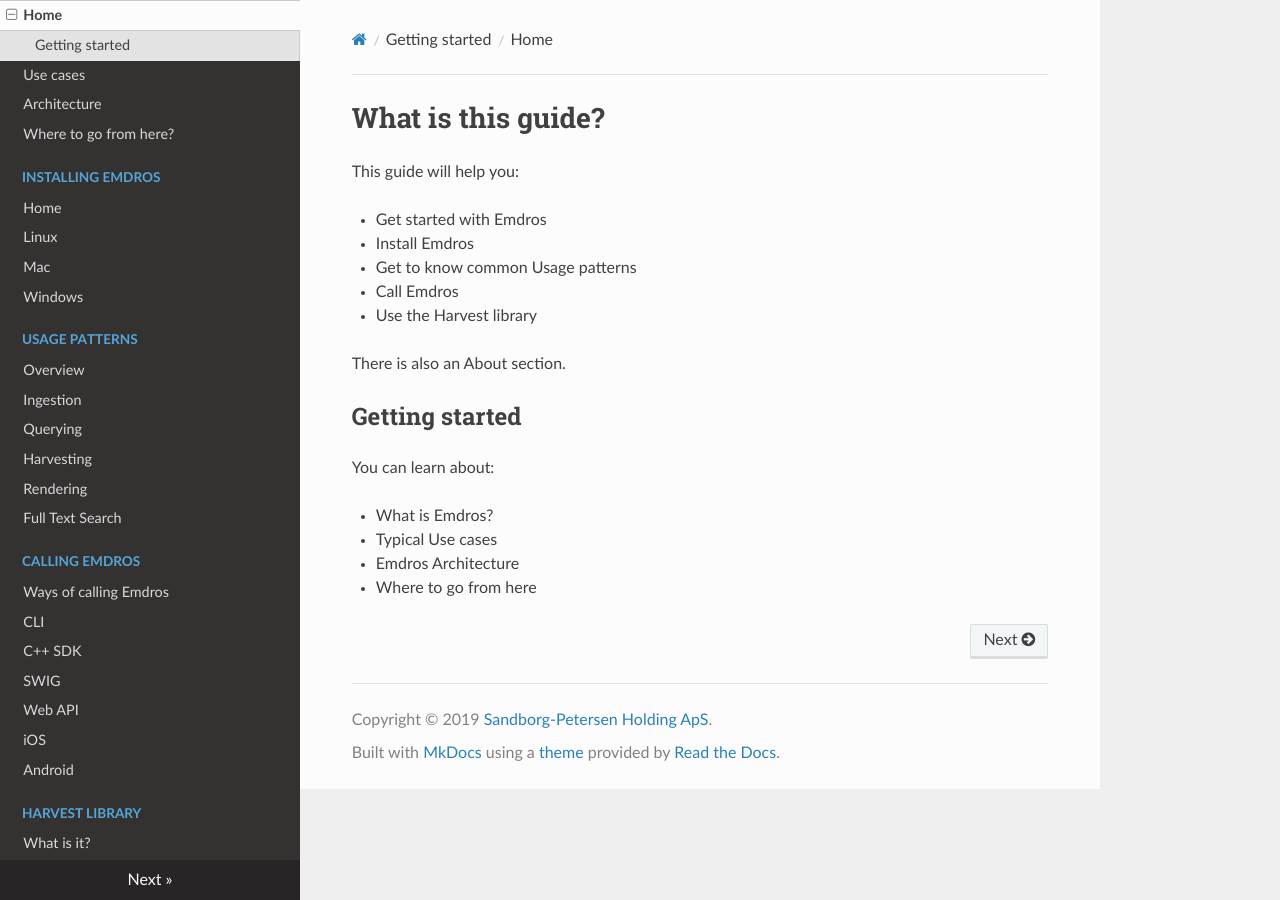
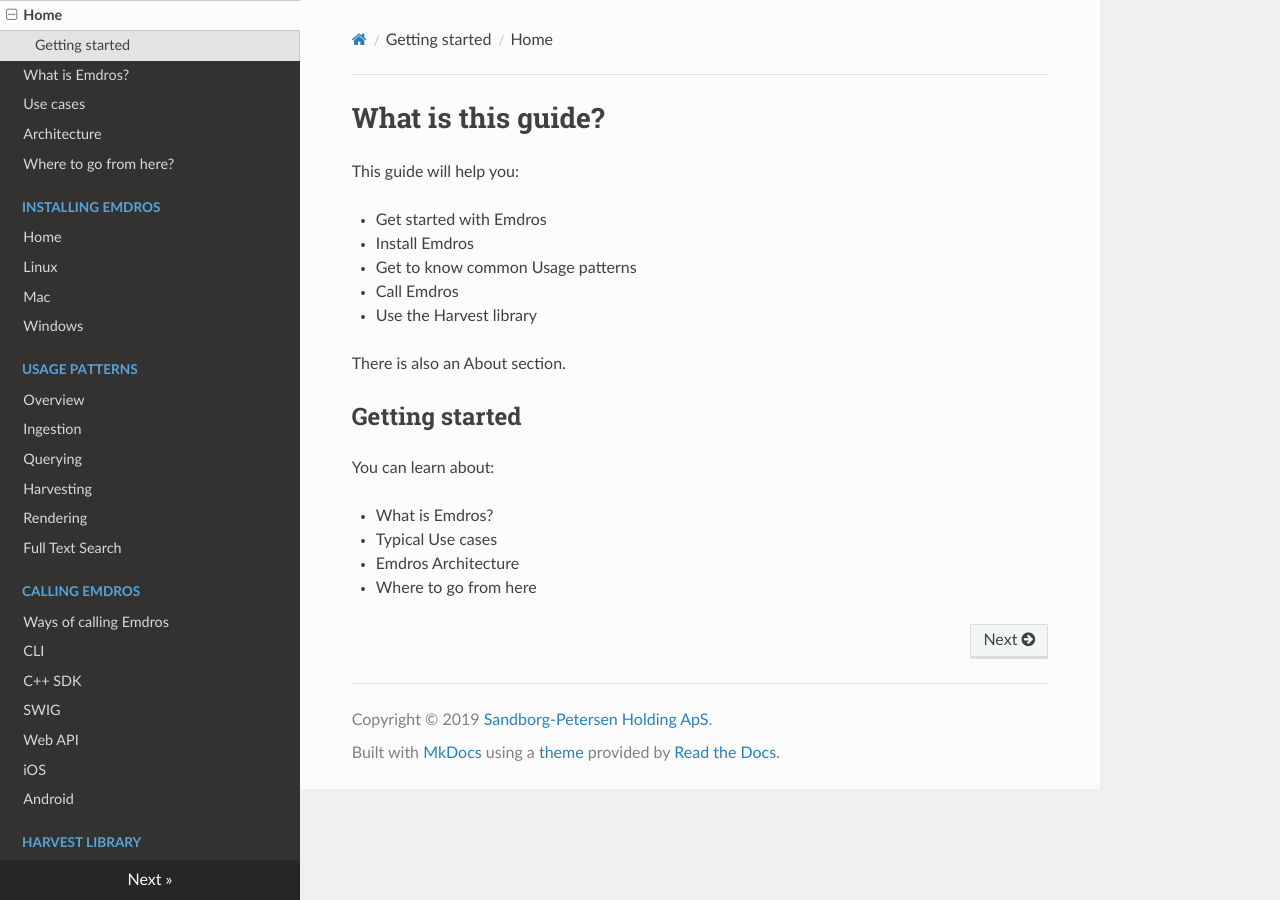
Before and after one commit to emdros/docs-emdros, an MkDocs documentation site: the page built from doc/markdown/progref/docs/index.md, in a window 1280 px wide. Built offline with MkDocs 1.6.1, drawn with Linux system fonts in a browser that asks for light colours; nearby versions of some CDN libraries; old or Windows-style settings are respelled for this version of MkDocs; some of the changed lines change nothing that is shown.

Commit message:
More menu items.

```diff
--- a/doc/markdown/progref/mkdocs.yml
+++ b/doc/markdown/progref/mkdocs.yml
@@ -9,6 +9,7 @@
 pages:
     - Getting started:
          - Home: index.md
+         - What is Emdros?: whatisemdros.md
          - Use cases: usecases.md
          - Architecture: architecture.md
          - Where to go from here?: wheretogo.md
@@ -34,7 +35,11 @@
          - Android: calling_emdros/android.md
     - Harvest Library:
          - What is it?: harvestlib/index.md
-         - Render Library: harvestlib/renderlib.md
+         - Render Library:
+              - harvestlib/renderlib.md
+              - harvestlib/renderobjects.md
+              - harvestlib/renderxml.md
+              - harvestlib/templatelang.md
          - FTS Library: harvestlib/ftslib.md
     - About:
          - Release Notes: about/release-notes.md
```
